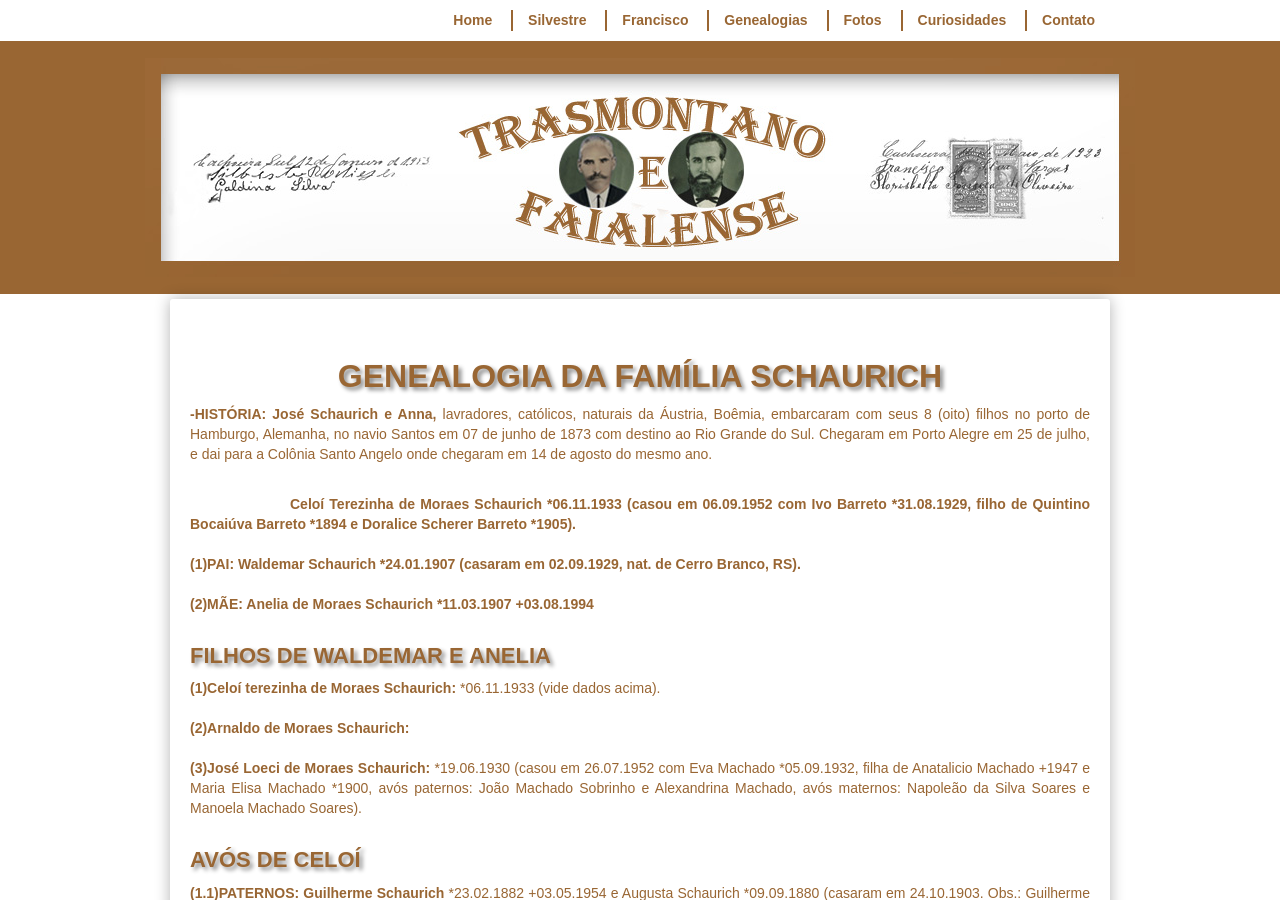
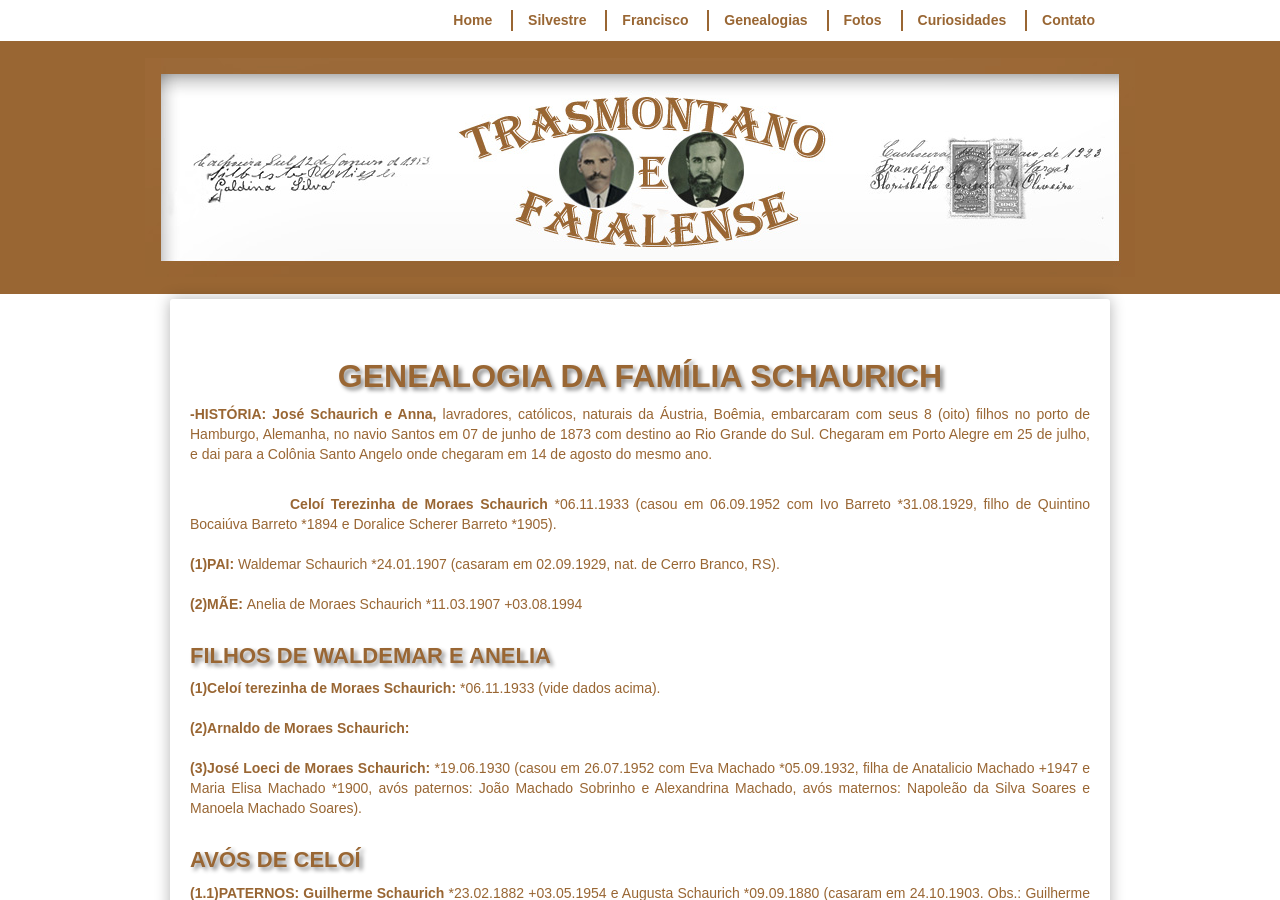
Before and after one commit to claudiovargas1955/claudiovargas1955.github.io, a Jekyll site: the page built from _pages/familia-schaurich.html, in a window 1280 px wide and 900 px high. Built offline with Jekyll 4.4.1, drawn with Linux system fonts in a browser that asks for light colours; some web fonts are replaced.

Commit message:
Update familia-schaurich.html

```diff
--- a/_pages/familia-schaurich.html
+++ b/_pages/familia-schaurich.html
@@ -99,12 +99,12 @@
 porto de Hamburgo, Alemanha, no navio Santos em 07 de junho de 1873 com destino ao Rio Grande do Sul. Chegaram em Porto Alegre em 25 de
 julho, e dai para a Colônia Santo Angelo onde chegaram em 14 de agosto do mesmo ano.<br><br>
 
-<b><p style="text-indent:100px";/>Celoí Terezinha de Moraes Schaurich *06.11.1933 (casou em 06.09.1952 com Ivo Barreto *31.08.1929,
-filho de Quintino Bocaiúva Barreto *1894 e Doralice Scherer Barreto *1905). <br><br>
+<b><p style="text-indent:100px";/>Celoí Terezinha de Moraes Schaurich </b>*06.11.1933 (casou em 06.09.1952 com Ivo Barreto *31.08.1929,
+filho de Quintino Bocaiúva Barreto *1894 e Doralice Scherer Barreto *1905).<br><br>
 
 <b>(1)PAI: </b>Waldemar Schaurich *24.01.1907 (casaram em 02.09.1929, nat. de Cerro Branco, RS).<br><br>
 
-<b>(2)MÃE: </b>Anelia de Moraes Schaurich *11.03.1907 +03.08.1994 <br><br>
+  <b>(2)MÃE: </b>Anelia de Moraes Schaurich *11.03.1907 +03.08.1994 <br><br>
 
 <h4>FILHOS DE WALDEMAR E ANELIA</h4>
   <p><b>(1)Celoí terezinha de Moraes Schaurich: </b>*06.11.1933 (vide dados acima).<br><br>
```
